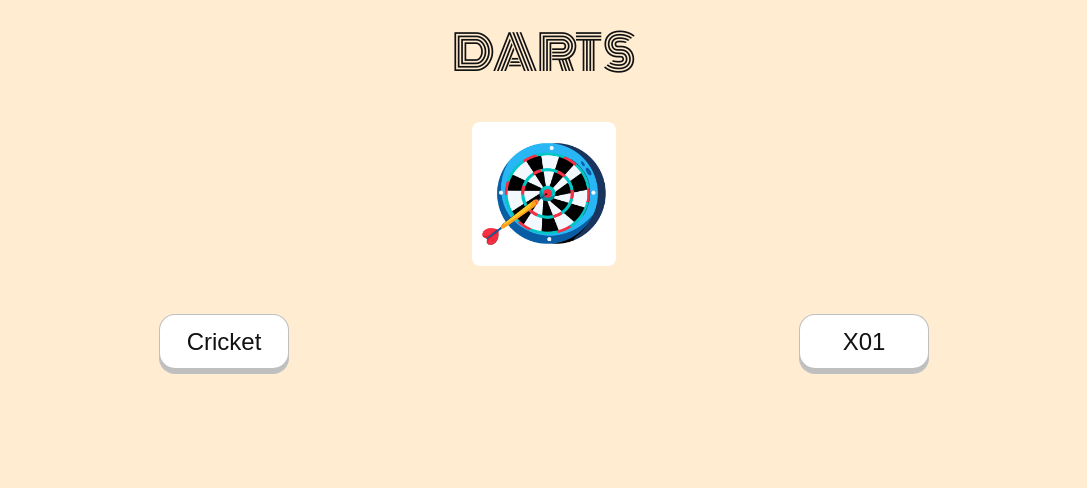
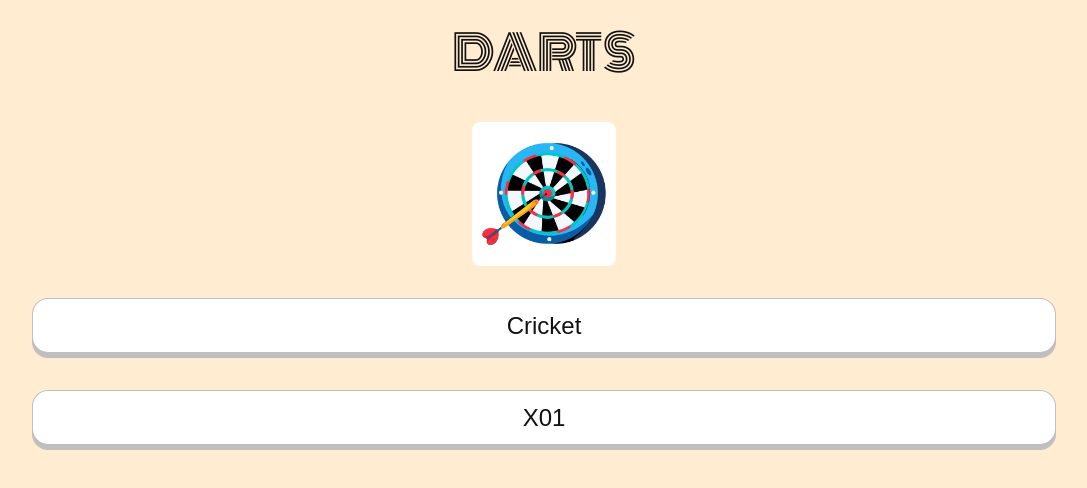
Before and after one commit to Kant109/ApsiDart, a Vue app: page /darts in a window 1280 px wide. Shown: the top 488 px of the page, without its empty margins (96-1183 px from the left). Built offline with nearby package versions, Linux system fonts and the light colour scheme; a web font is replaced by a local one.

Commit message:
Add animation next page after selecting mode

```diff
--- a/src/views/Darts/DartsHome.vue
+++ b/src/views/Darts/DartsHome.vue
@@ -26,19 +26,19 @@ const selectGamemode = (mode: string) => {
 </script>
 
 <template>
-    <div class="darts-game-container">
-        <div class="header" :class="{'disappear-animation': isCricketSelected || isX01Selected}">
+    <div class="darts-game-container" :class="{'slide-top': isCricketSelected || isX01Selected}">
+        <div class="header">
             <div class="title">DARTS</div>
         </div>
 
-        <div class="darts-img" :class="{'slide-top-animation': isSlideTopAnimation, 'disappear-animation': isCricketSelected || isX01Selected}">
+        <div class="darts-img" :class="{'slide-top-animation': isSlideTopAnimation}">
             <img src="/icons/darts.png" alt="Image Game">
         </div>
 
         <div class="darts-game-chose-mode">
             <div class="choices-container">
-                <div class="choice" :class="{'slide-top-cricket': isCricketSelected}" @click.prevent="selectGamemode('cricket')">Cricket</div>
-                <div class="choice" :class="{'slide-top-x01': isX01Selected}" @click.prevent="selectGamemode('x01')">X01</div>
+                <div class="choice" @click.prevent="selectGamemode('cricket')">Cricket</div>
+                <div class="choice" @click.prevent="selectGamemode('x01')">X01</div>
             </div>
         </div>
     </div>
@@ -55,6 +55,10 @@ const selectGamemode = (mode: string) => {
     align-items: center;
     position: relative;
 
+    &.slide-top {
+        animation: slide-top 2s;
+    }
+
     .header {
         width: 100%;
         padding: 1rem .5rem;
@@ -67,11 +71,6 @@ const selectGamemode = (mode: string) => {
             font-family: "Monoton", sans-serif;
             font-size: 3rem;
             color: var(--text-color);
-        }
-
-        &.disappear-animation {
-            opacity: 0;
-            animation: disappear .2s;
         }
     }
 
@@ -90,12 +89,7 @@ const selectGamemode = (mode: string) => {
             top: 50%;
             left: 50%;
             transform: translate(-50%, -50%);
-            animation: slide-top 0.5s cubic-bezier(0.250, 0.460, 0.450, 0.940) both;
-        }
-
-        &.disappear-animation {
-            opacity: 0;
-            animation: disappear .2s;
+            animation: slide-top-img 0.5s cubic-bezier(0.250, 0.460, 0.450, 0.940) both;
         }
 
         img {
@@ -106,15 +100,18 @@ const selectGamemode = (mode: string) => {
 
     .darts-game-chose-mode {
         display: flex;
+        justify-content: center;
         width: 100%;
         animation: appear 1.25s;
-        margin: 3rem 0;
+        margin: 2rem 0;
 
         .choices-container {
             display: flex;
             align-items: center;
+            flex-direction: column;
             justify-content: space-around;
-            width: 100%;
+            width: 80%;
+            gap: 2rem;
 
             .choice {
                 display: flex;
@@ -122,8 +119,9 @@ const selectGamemode = (mode: string) => {
                 justify-content: center;
                 background-color: var(--bg-color-secondary);
                 height: 60px;
-                width: 130px;
+                width: 100%;
                 border-radius: 1rem;
+                margin: 0 2rem;
 
                 font-family: "Tilt Warp", sans-serif;
                 font-size: 1.5rem;
@@ -139,21 +137,26 @@ const selectGamemode = (mode: string) => {
                     transform: translateY(5px);
                     box-shadow: none;
                 }
-
-                &.slide-top-cricket {
-
-                }
             }
         }
     }
 }
 
-@keyframes slide-top {
+@keyframes slide-top-img {
   0% {
     transform: translateY(0) translate(-50%, -50%);
   }
   100% {
     transform: translateY(calc( -1 * calc(50vh - (106px + 4.5rem)))) translate(-50%, -50%);
+  }
+}
+
+@keyframes slide-top {
+  0% {
+    transform: translateY(0);
+  }
+  100% {
+    transform: translateY(-100vh);
   }
 }
 
--- a/src/views/HomePage.vue
+++ b/src/views/HomePage.vue
@@ -89,7 +89,6 @@ const launchAnimation = (gameImg: string) => {
     }
 
     .dark-mode {
-        // magic
         .toggle {
             --size: 1.5rem;
 
```
